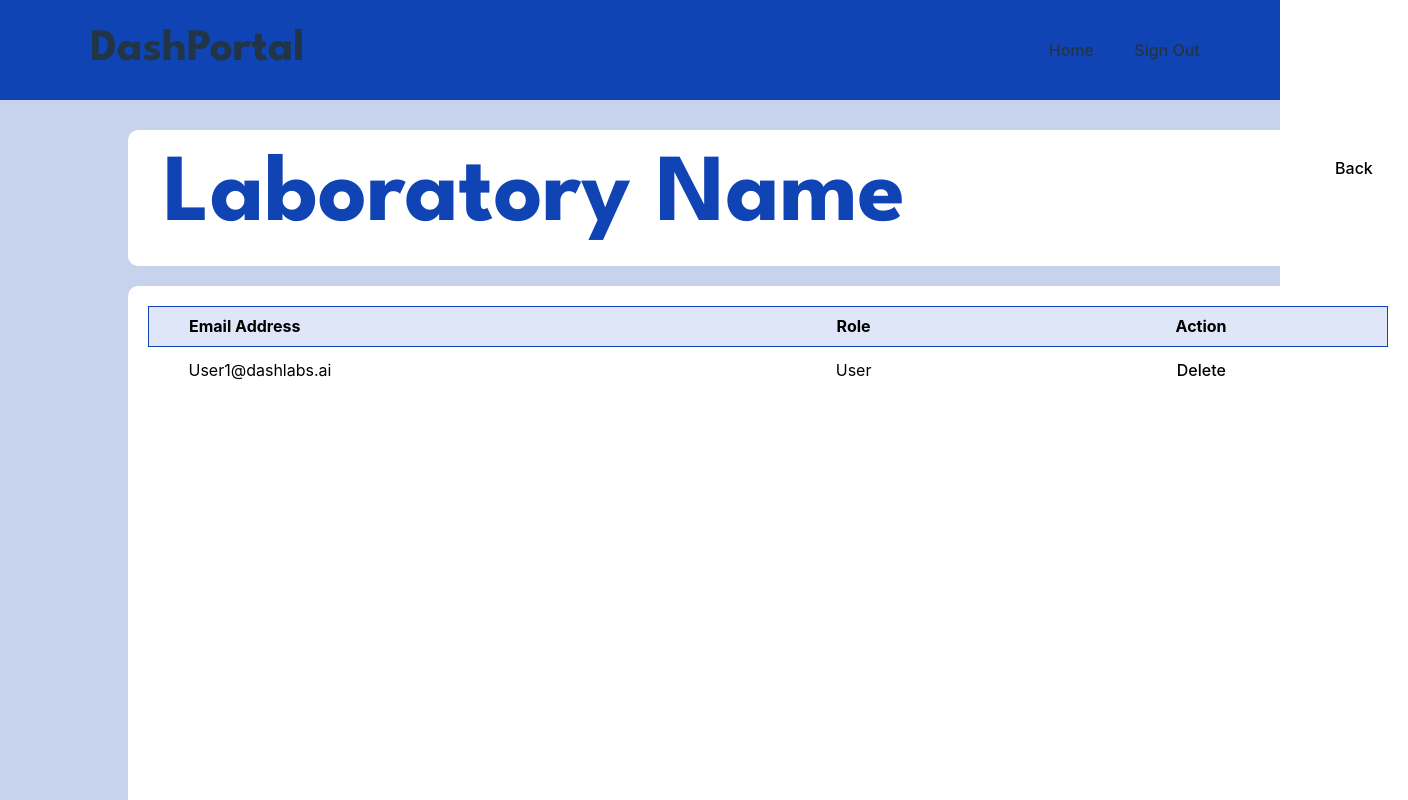
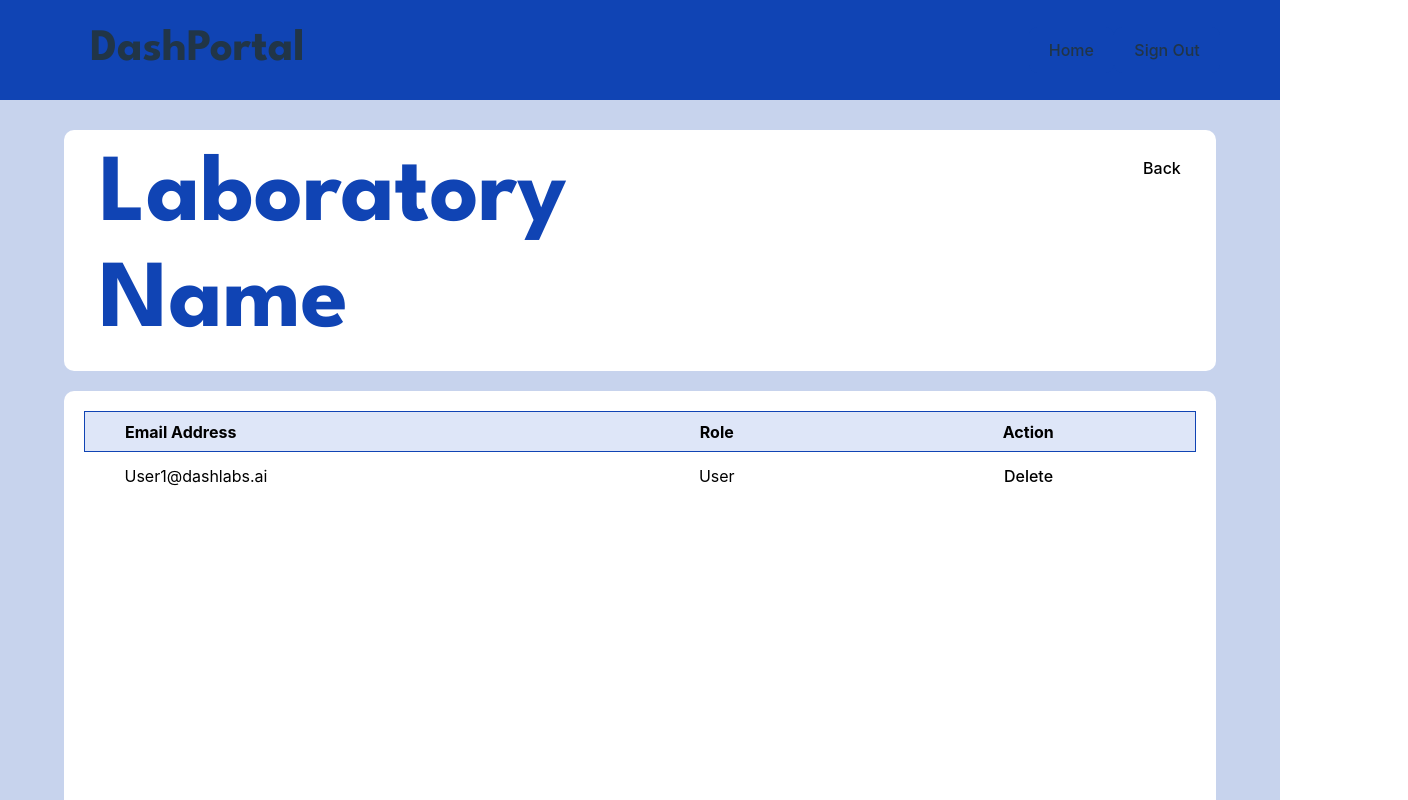
Before and after one commit to drgimatt/DashPortal-Frontend, a React (Vite) app: page / in a window 1280 px wide. Shown: the top 800 px of the page, 1408 px wide, since content can reach past the window. Built offline with nearby package versions, Linux system fonts and the light colour scheme.

Commit message:
Fixed css and padding

```diff
--- a/src/App.css
+++ b/src/App.css
@@ -1,6 +1,6 @@
 #root {
-  margin: 0 auto;
-  padding: 0rem;
+  margin: 0;
+  padding: 0;
   text-align: center;
 }
 
--- a/src/index.css
+++ b/src/index.css
@@ -28,8 +28,10 @@ a:hover {
 
 .main-background{
   background-color: #C7D3ED;
-  height: 100vh; /* 100% of the viewport height */
+  height: 110vh; /* 100% of the viewport height */
   width: 100vw;
+  max-width: 100%;
+  box-sizing: border-box;
 }
 
 .navigation{
@@ -39,6 +41,7 @@ a:hover {
   align-items: center;
   padding-left: 90px;
   padding-right: 60px;
+  max-width: 100%;
 }
 
 .nav-left{
--- a/src/pages/AssetDashboard.css
+++ b/src/pages/AssetDashboard.css
@@ -1,12 +1,12 @@
 .container-float {
     display: flex;
     background-color: white;
-    width: 100%;
+    width: 90%;
     border-radius: 10px;
     min-height: calc(80vh - 100px);
     margin-bottom: 20px;
-    margin-left: 10%;
-    margin-right: 10%;
+    margin-left: 5%;
+    margin-right: 5%;
     position: relative;
     margin-top: 10px;
 }
--- a/src/pages/CAL.css
+++ b/src/pages/CAL.css
@@ -8,13 +8,13 @@ h1 {
 .header-container{
     display: flex;
     background-color: white;
-    width: 100%;
+    width: 90%;
     border-radius: 10px;
     padding: 15px;
     padding-left: 35px;
     margin-bottom: 20px;
-    margin-left: 10%;
-    margin-right: 10%;
+    margin-left: 5%;
+    margin-right: 5%;
     position: relative;
     margin-top: 30px;
 }
@@ -35,9 +35,9 @@ h1 {
 
 .table-container {
     background-color: white;
-    margin-left: 10%;
-    width: 100%;
-    margin-right: 10%;
+    margin-left: 5%;
+    width: 90%;
+    margin-right: 5%;
     border-radius: 10px;
     color: black;
     position: relative;
--- a/src/pages/LabDashboard.jsx
+++ b/src/pages/LabDashboard.jsx
@@ -10,7 +10,6 @@ export const LabDashboard = () => {
                     <button class="nav-button">Sign Out</button>
                 </div>
             </div>
-            <div class="container">
                 <div class="header-container">
                     <div class="head-left">
                         <h1>Laboratory Name</h1>
@@ -35,7 +34,7 @@ export const LabDashboard = () => {
                         {/* ----------------------------- */}
                     </table>
                 </div>
-            </div>
+
         </div>
     )
 }
--- a/src/pages/Landing.jsx
+++ b/src/pages/Landing.jsx
@@ -10,7 +10,7 @@ export const Landing = () => {
 
     const navigate = useNavigate();
     const handleRedirect = () => {
-        navigate('./login'); // Update with the actual route you want to navigate to
+        navigate('/login'); // Update with the actual route you want to navigate to
       };
 
     return (
--- a/src/pages/PageNotFound.jsx
+++ b/src/pages/PageNotFound.jsx
@@ -2,7 +2,7 @@ import './Landing.css';
 
 export const PageNotFound = () => {
     return (
-        <div class="container">
+        <div class="container" style={{ display: 'block'}}>
         <h1 style={{ color: 'blue', fontWeight: 'bold', fontSize: '100px',paddingBottom:'12px', fontFamily: 'LeagueSpartan-Bold', textAlign: 'center'}}>404</h1>
         <p style={{ color: 'white' }}>Oops! The page you are looking for cannot be found.</p>
         <a href="/" class="home-link">Go back to Home</a>
```
